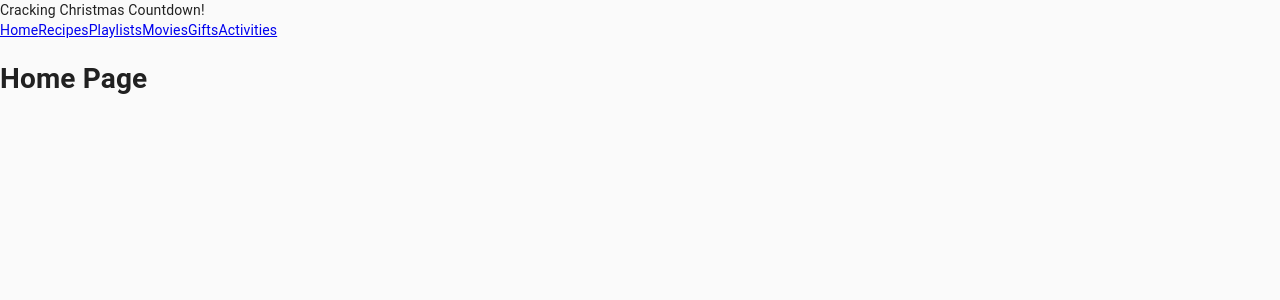
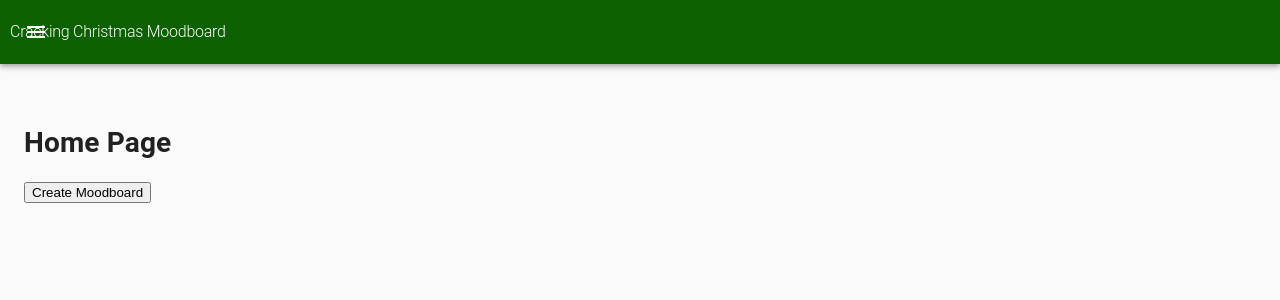
Before and after one commit to pippinpen/christmas-hackathon, a React (Create React App) app in the folder client/: page / in a window 1280 px wide. Shown: the top 300 px of the page. Built offline with nearby package versions, Linux system fonts and the light colour scheme; what react-toast-notifications would draw is missing.

Commit message:
home page

```diff
--- a/client/public/index.html
+++ b/client/public/index.html
@@ -24,7 +24,7 @@
       work correctly both with client-side routing and a non-root public URL.
       Learn how to configure a non-root public URL by running `npm run build`.
     -->
-    <title>React App</title>
+    <title>Christmas Moodboard</title>
   </head>
   <body>
     <noscript>You need to enable JavaScript to run this app.</noscript>
--- a/client/src/App.js
+++ b/client/src/App.js
@@ -12,14 +12,16 @@ import "./App.css";
 // PAGES
 import Home from "./pages/Home/Home";
 import Recipes from "./pages/Recipes/Recipes";
-import Playlists from "./pages/Playlists/Playlists";
+// import Playlists from "./pages/Playlists/Playlists";
 import Movies from "./pages/Movies/Movies";
-import Gifts from "./pages/Gifts/Gifts";
-import Activities from "./pages/Activities/Activities";
+// import Gifts from "./pages/Gifts/Gifts";
+// import Activities from "./pages/Activities/Activities";
+import CreateMoodboard from "./pages/CreateMoodboard/CreateMoodboard";
 import NotFound from "./pages/404/404";
 
 // PROVIDERS
 import { MoodboardsProvider } from "./contexts/MoodboardContext";
+import { UIProvider } from "./contexts/UIContext";
 
 // import history from "./utils/history";
 
@@ -28,19 +30,18 @@ function App() {
   return (
     <Router>
       <ToastProvider autoDismiss={true}>
+        <UIProvider>
         {/* <MoodboardsProvider> */}
           <Switch>
             <Route exact path="/" component={Home} />
             <Route path="/recipes"
             component={Recipes} />
-            <Route path="/playlists"
-            component={Playlists}/>
             <Route path="/movies" component={Movies} />
-            <Route path="/gifts" component={Gifts} />
-            <Route path="/activities" component={Activities} />
+            <Route path="/create-moodboard" component={CreateMoodboard} />
             <Route path="*" component={NotFound} />
           </Switch>
         {/* </MoodboardsProvider> */}
+        </UIProvider>
       </ToastProvider>
     </Router>
   );
--- /dev/null
+++ b/client/src/components/AddMoodboardButton/AddMoodboardButton.jsx
@@ -0,0 +1,13 @@
+import React from 'react';
+import { useHistory } from "react-router-dom";
+
+const AddMoodboardButton = () => {
+  const history = useHistory();
+  const routeChange = () =>{
+    let path = `/create-moodboard`;
+    history.push(path);
+  }
+  return <button onClick={routeChange}>Create Moodboard</button>;
+};
+
+export default AddMoodboardButton;
--- a/client/src/components/Header/Header.jsx
+++ b/client/src/components/Header/Header.jsx
@@ -1,18 +1,89 @@
-import React from "react";
+import React, { useContext } from "react";
 import { NavLink } from 'react-router-dom';
+import {
+  AppBar,
+  Toolbar,
+  IconButton,
+  Button,
+  Typography,
+} from "@material-ui/core/";
+import MenuIcon from "@material-ui/icons/Menu";
+// import InputBase from "@material-ui/core/InputBase";
+import { makeStyles } from "@material-ui/core/styles";
+import NavDrawer from "./../NavDrawer/NavDrawer";
+
+import { UIContext } from "../../contexts/UIContext";
+
+const useStyles = makeStyles((theme) => ({
+  root: {
+    flexGrow: 1,
+    paddingBlockEnd: "5vh",
+  },
+  toolbar: {
+    backgroundColor: "hsl(113, 100%, 19%)",
+  },
+  menuButton: {
+    marginRight: "-50px", // Because it off-centers the title (logically -64px)
+  },
+  title: {
+    flexGrow: 1,
+    fontSize: "1rem",
+    display: "none",
+    [theme.breakpoints.up("sm")]: {
+      display: "block",
+    },
+  },
+  button: {
+    marginLeft: "-75px",
+  },
+  typography: {
+    button: {
+    textTransform: "none",
+    },
+  },
+}));
 
 export default function Header() {
+  const classes = useStyles();
+  const { toggle } = useContext(UIContext);
   return (
-    <header>
-      <span>Cracking Christmas Countdown!</span>
-      <nav>
-        <NavLink to="/">Home</NavLink>
-        <NavLink to="/recipes">Recipes</NavLink>
-        <NavLink to="/playlists">Playlists</NavLink>
-        <NavLink to="/movies">Movies</NavLink>
-        <NavLink to="/gifts">Gifts</NavLink>
-        <NavLink to="/activities">Activities</NavLink>
-      </nav>
-    </header>
+    <div className={classes.root}>
+      <NavDrawer />
+      <AppBar position="static">
+        <Toolbar className={classes.toolbar}>
+          <IconButton
+            edge="start"
+            className={classes.menuButton}
+            color="inherit"
+            aria-label="open menu"
+            onClick={toggle}
+          >
+            <MenuIcon />
+          </IconButton>
+          <Typography className={classes.title} variant="h1" noWrap>
+            Cracking Christmas Moodboard
+          </Typography>
+          {/* <Button
+              edge="start"
+              className={classes.button}
+              color="inherit"
+              aria-label="log in"
+              // onClick={() => loginWithRedirect()}
+            >View my Moodboard
+            </Button> */}
+        </Toolbar>
+      </AppBar>
+    </div>
+    // <header>
+    //   <span>Cracking Christmas Countdown!</span>
+    //   <nav>
+    //     <NavLink to="/">Home</NavLink>
+    //     <NavLink to="/recipes">Recipes</NavLink>
+    //     <NavLink to="/playlists">Playlists</NavLink>
+    //     <NavLink to="/movies">Movies</NavLink>
+    //     <NavLink to="/gifts">Gifts</NavLink>
+    //     <NavLink to="/activities">Activities</NavLink>
+    //   </nav>
+    // </header>
   );
 }
--- /dev/null
+++ b/client/src/components/NavDrawer/NavDrawer.jsx
@@ -0,0 +1,60 @@
+import React, { useContext } from "react";
+import { makeStyles } from "@material-ui/core/styles";
+import Drawer from "@material-ui/core/Drawer";
+import List from "@material-ui/core/List";
+import ListItem from "@material-ui/core/ListItem";
+import ListItemText from "@material-ui/core/ListItemText";
+import { UIContext } from "../../contexts/UIContext";
+import { NavLink } from "react-router-dom";
+
+const useStyles = makeStyles({
+  list: {
+    width: 250,
+  },
+});
+
+const NavDrawer = () => {
+  const classes = useStyles();
+
+  const { isOpen, toggle } = useContext(UIContext);
+
+  const handleDrawer = () => (event) => {
+    if (
+      event.type === "keydown" &&
+      (event.key === "Tab" || event.key === "Shift")
+    ) {
+      return;
+    }
+    toggle();
+  };
+
+  let menuItems = [{ text: "Home", to: "/" }];
+  menuItems = [
+      ...menuItems,
+      { text: "Create Moodboard", to: "/create-moodboard" },
+      { text: "Movies", to: "/movies" },
+      { text: "Recipes", to: "/recipes" },
+    ];
+
+
+  return (
+    <Drawer anchor="left" open={isOpen} onClose={handleDrawer()}>
+      <div
+        className={classes.list}
+        role="presentation"
+        onClick={handleDrawer()}
+        onKeyDown={handleDrawer()}
+      >
+        <List>
+          {menuItems.map(({ text, to }) => (
+            <ListItem button component={NavLink} to={to} key={text}>
+              <ListItemText>{text}</ListItemText>
+            </ListItem>
+          ))}
+        </List>
+      </div>
+    </Drawer>
+  );
+};
+
+export default NavDrawer;
--- /dev/null
+++ b/client/src/components/PageFrame/PageFrame.jsx
@@ -0,0 +1,34 @@
+import React from "react";
+import { Container, Grid } from "@material-ui/core";
+import { makeStyles } from "@material-ui/core/styles";
+// import { TransitionGroup, CSSTransition } from "react-transition-group";
+// import { useLocation } from "react-router-dom";
+
+const useStyles = makeStyles((theme) => ({
+  root: {
+    flexGrow: 1,
+  },
+  paper: {
+    height: 140,
+    width: 100,
+  },
+  control: {
+    padding: theme.spacing(2),
+  },
+}));
+
+export default function PageFrame(props) {
+  const classes = useStyles();
+
+  return (
+    <main>
+      <Container maxWidth="lg">
+        <Grid container className={classes.root} spacing={2}>
+          <Grid item xs={12}>
+            {props.children}
+          </Grid>
+        </Grid>
+      </Container>
+    </main>
+  );
+}
--- /dev/null
+++ b/client/src/contexts/UIContext.jsx
@@ -0,0 +1,29 @@
+import React, { createContext, useState } from "react";
+
+export const UIContext = createContext({
+  menu: {
+    isOpen: false,
+    open: () => {},
+    close: () => {},
+    toggle: () => {},
+  },
+});
+
+export const UIProvider = (props) => {
+  const [isOpen, setState] = useState(false);
+  const open = () => setState(true);
+  const close = () => setState(false);
+  const toggle = () => {setState(!isOpen)};
+  return (
+    <UIContext.Provider
+      value={{
+        isOpen,
+        open,
+        close,
+        toggle,
+      }}
+    >
+      {props.children}
+    </UIContext.Provider>
+  );
+};
--- /dev/null
+++ b/client/src/pages/CreateMoodboard/CreateMoodboard.jsx
@@ -0,0 +1,18 @@
+import React from "react";
+import Header from "../../components/Header/Header";
+import PageFrame from "../../components/PageFrame/PageFrame";
+import AddMoodboardButton from "../../components/AddMoodboardButton/AddMoodboardButton";
+
+function CreateMoodboard() {
+  return (
+    <div className="page">
+      <Header/>
+      <PageFrame>
+      <h1>CreateMoodboard Page</h1>
+      <AddMoodboardButton/>
+      </PageFrame>
+    </div>
+  );
+}
+
+export default CreateMoodboard;
--- a/client/src/pages/Home/Home.jsx
+++ b/client/src/pages/Home/Home.jsx
@@ -1,11 +1,16 @@
 import React from "react";
 import Header from "../../components/Header/Header";
+import PageFrame from "../../components/PageFrame/PageFrame";
+import AddMoodboardButton from "../../components/AddMoodboardButton/AddMoodboardButton";
 
 function Home() {
   return (
-    <div>
+    <div className="page">
       <Header/>
+      <PageFrame>
       <h1>Home Page</h1>
+      <AddMoodboardButton/>
+      </PageFrame>
     </div>
   );
 }
```
Also changed, not shown: 1 other file (tests, documents, lock files or other folders).
